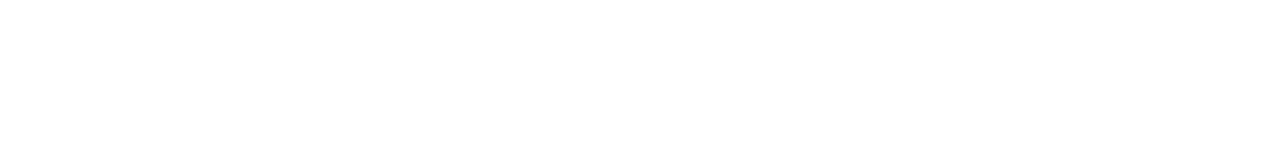
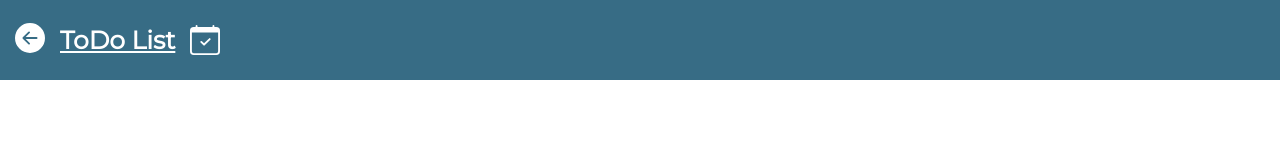
Before and after one commit to lquiyuch2022226/Git_Laboratorio1_PS, a plain HTML site: page assets/Paginas/toDoList.html in a window 1280 px wide. Drawn offline with Linux system fonts and the light colour scheme.

Commit message:
Se crea el header de la página de toDo List y se conecta el css

```diff
--- a/assets/Paginas/toDoList.html
+++ b/assets/Paginas/toDoList.html
@@ -3,9 +3,17 @@
 <head>
     <meta charset="UTF-8">
     <meta name="viewport" content="width=device-width, initial-scale=1.0">
+    <link rel="stylesheet" href="../Styles/toDoListStyle.css">
     <title>ToDo List</title>
 </head>
 <body>
+    <header>
+        <div class="items_header">
+            <a href="../Paginas/contacto.html"><img src="../Resources/img/regresar.svg"></a>
+            <p>ToDo List</p>
+            <img src="../Resources/img/icon_todo.svg">
+            <div>
+    </header>
 
 </body>
 </html>
--- a/assets/Styles/toDoListStyle.css
+++ b/assets/Styles/toDoListStyle.css
@@ -4,3 +4,30 @@
     font-family: 'Montserrat', sans-serif;
     margin: 0;
 }
+
+header{
+    height: 80px;
+    width: 100vw;
+    color: white;
+    background-color: rgb(55, 108, 133);
+    margin-bottom: 50px;
+}
+
+.items_header{
+    display: flex;
+    justify-content: left;
+    align-items: center;
+    height: 100%;
+}
+
+.items_header img{
+    height: 30px;
+    padding-left: 15px;
+}
+
+.items_header p{
+    padding-left: 15px;
+    text-decoration: underline;
+    font-weight: bolder;
+    font-size: 25px;
+}
```
Also changed, not shown: assets/Resources/img/icon_todo.svg (added).
